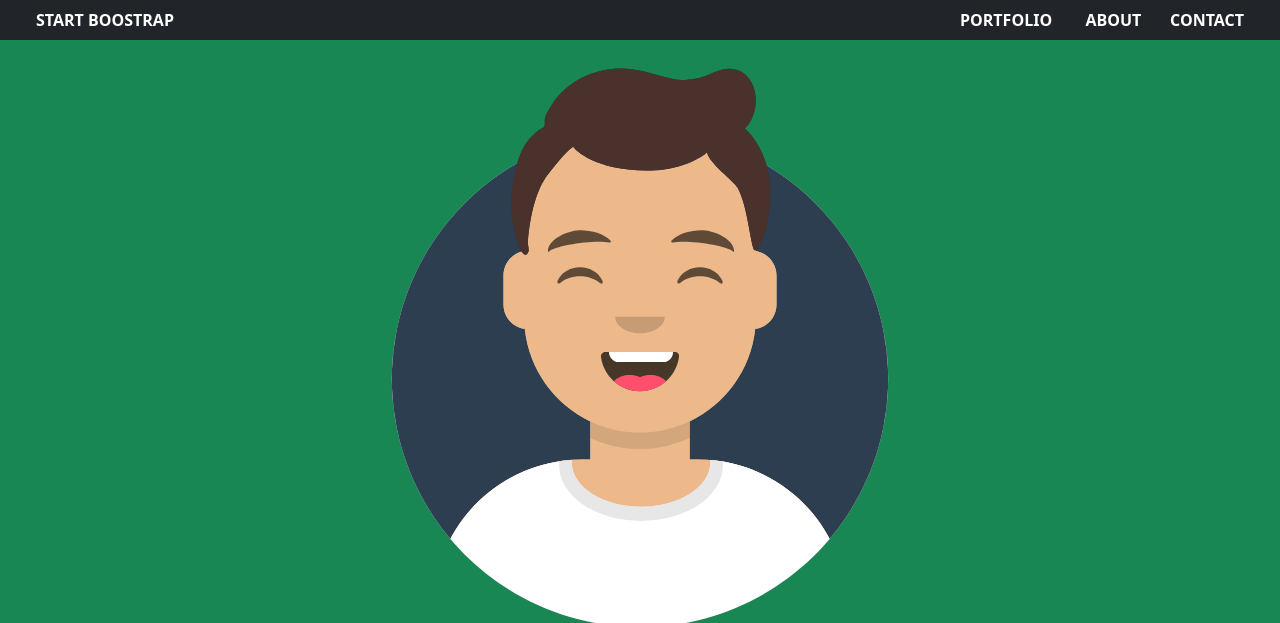
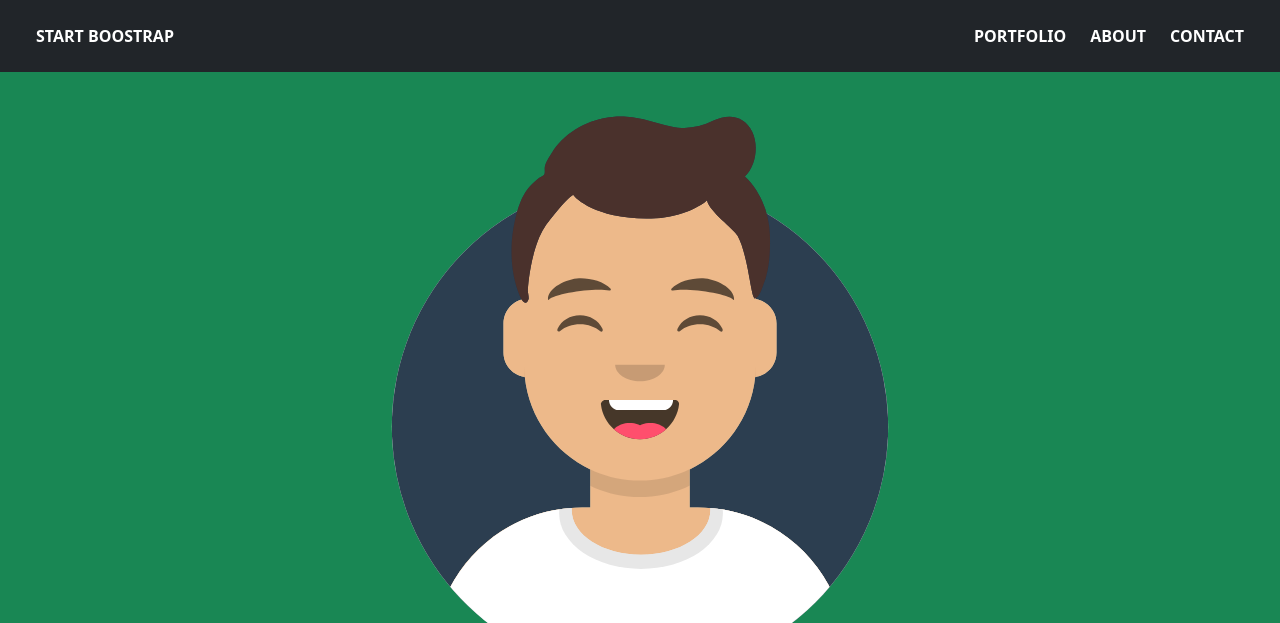
Before and after one commit to AndreaRaguso/html-css-bootstrap-freelancer, a plain HTML site: page index.html in a window 1280 px wide. Shown: the top 623 px of the page. Drawn offline with nearby package versions, Linux system fonts and the light colour scheme.

Commit message:
Esercizio finito

```diff
--- a/index.html
+++ b/index.html
@@ -7,7 +7,6 @@
         <link rel="stylesheet" href="https://cdn.jsdelivr.net/npm/bootstrap-icons@1.10.2/font/bootstrap-icons.css">
         <link rel="stylesheet" href="https://cdn.jsdelivr.net/npm/bootstrap@5.2.3/dist/css/bootstrap.min.css">
         <script src="https://cdn.jsdelivr.net/npm/bootstrap@5.2.3/dist/js/bootstrap.bundle.min.js"></script>
-        <link rel="stylesheet" href="css/style.css">
         <title>Layout</title>
     </head>
     <body>
@@ -44,18 +43,19 @@
                   </div>
                 </div>
 
-                <div class=" d-none d-md-block container-fluid mx-4 text-white">
+                <div class=" d-none d-md-block container-fluid mx-4 text-white py-3">
 
                     <div class="row ">
 
-                        <div class="col-9">START BOOSTRAP</div>
+                        <div class="col-6">START BOOSTRAP</div>
 
-                        <div class="col-3 text-end">
+                        <div class="col-6 text-end">
 
                             <div class="row">
-                                <div class="col-4">PORTFOLIO</div>
-                                <div class="col-4">ABOUT</div>
-                                <div class="col-4">CONTACT</div>
+                                <div class="col"></div>
+                                <div class="col-auto">PORTFOLIO</div>
+                                <div class="col-auto">ABOUT</div>
+                                <div class="col-auto">CONTACT</div>
                             </div>
 
                         </div>
@@ -72,7 +72,7 @@
 
         <main>
             <!-- JUMBOTRON -->
-            <section id="jumbotron" class="bg-success text-white fs-2 padding-y py-5">
+            <section id="jumbotron" class="bg-success text-white fs-2 padding-y py-5 mt-5">
 
                 <div class="container text-center">
 
@@ -148,7 +148,7 @@
                         <i class="bi bi-star-fill"></i>
                         <i class="bi bi-dash"></i>
                     </div>
-                    <div class="row">
+                    <div class="row text-start">
                         <div class="col-12 col-md-6 p-4">
                             Freelancer is a free boostrap theme created by Start Bootstrap. The download includes the complete HTML,CSS and JavaScript as well as optional LESS stylesheets for easu customization.
                         </div>
@@ -156,8 +156,8 @@
                             Wheather you're a student looking to showcase your worl, a professional looking to attract clients, or a grapihic artist looking to share your projects, this templete is the perfect starting point!
                         </div>
                     </div>
-                    <div class="col-12 mx-auto">
-                        <button type="button" class="btn btn-success border">
+                    <div class="col-12 mx-auto text-center">
+                        <button type="button" class="btn btn-success border fs-3">
                             <i class="bi bi-download"></i>
                             Download
                         </button>
@@ -194,9 +194,13 @@
                                 <label for="formGroupExampleInput2" class="form-label">Phone Number</label>
                                 <input type="text" class="form-control" id="formGroupExampleInput2" placeholder="Another input placeholder">
                               </div>
+                              <div class="col-12 pb-2">
+                                Message
+                              </div>
                               <div class="input-group mb-3">
                                 <textarea class="form-control" aria-label="With textarea"></textarea>
                               </div>
+
                               <div class="col-12">
                                 <button type="submit" class="btn btn-success border fs-2">
                                     Send
```
Also changed, not shown: css/style.css (added).
